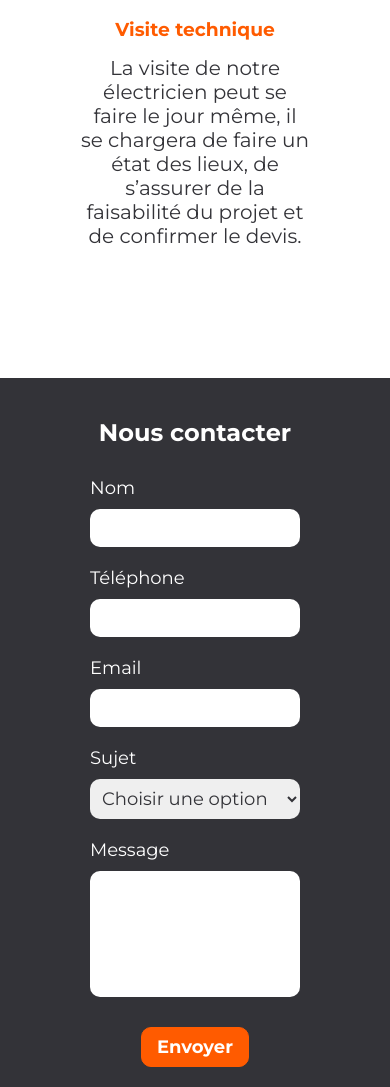
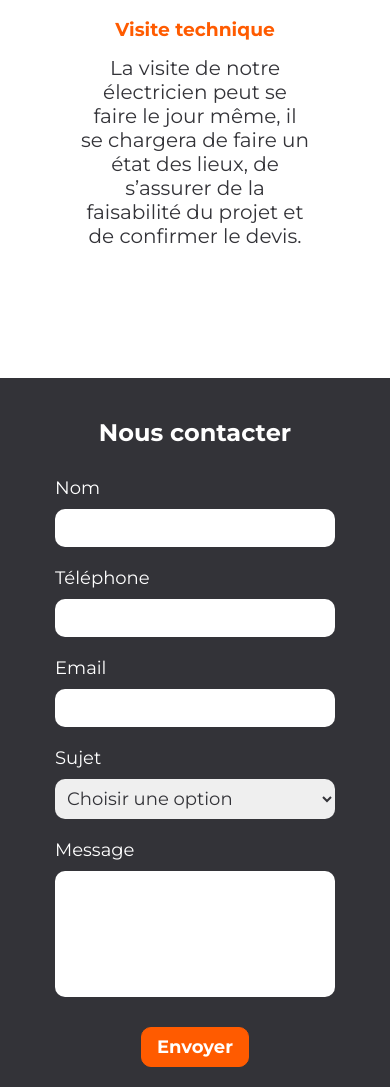
Before and after one commit to Karlito14/electrik, a React (Vite) app: page / in a window 390 px wide. Shown: the part 2235-3322 px from the top of the page. Built offline with nearby package versions, Linux system fonts and the light colour scheme.

Commit message:
form responsive

```diff
--- a/src/components/Form/style.module.scss
+++ b/src/components/Form/style.module.scss
@@ -7,6 +7,8 @@
   margin: 80px auto 0;
   padding: 20px;
   background-color: variables.$grey;
+
+
 }
 
 .title {
--- a/src/components/InputField/style.module.scss
+++ b/src/components/InputField/style.module.scss
@@ -5,6 +5,10 @@
   display: flex;
   flex-direction: column;
   width: 60%;
+
+  @media (max-width: variables.$breakpoint_sm) {
+    width: 80%;
+  }
 
   label {
     color: white;
--- a/src/components/SelectField/style.module.scss
+++ b/src/components/SelectField/style.module.scss
@@ -5,6 +5,10 @@
   display: flex;
   flex-direction: column;
   width: 60%;
+
+  @media (max-width: variables.$breakpoint_sm) {
+    width: 80%;
+  }
 
   label {
     color: white;
--- a/src/components/TextAreaField/style.module.scss
+++ b/src/components/TextAreaField/style.module.scss
@@ -5,6 +5,10 @@
   display: flex;
   flex-direction: column;
   width: 60%;
+
+  @media (max-width: variables.$breakpoint_sm) {
+    width: 80%;
+  }
 
   label {
     color: white;
```
